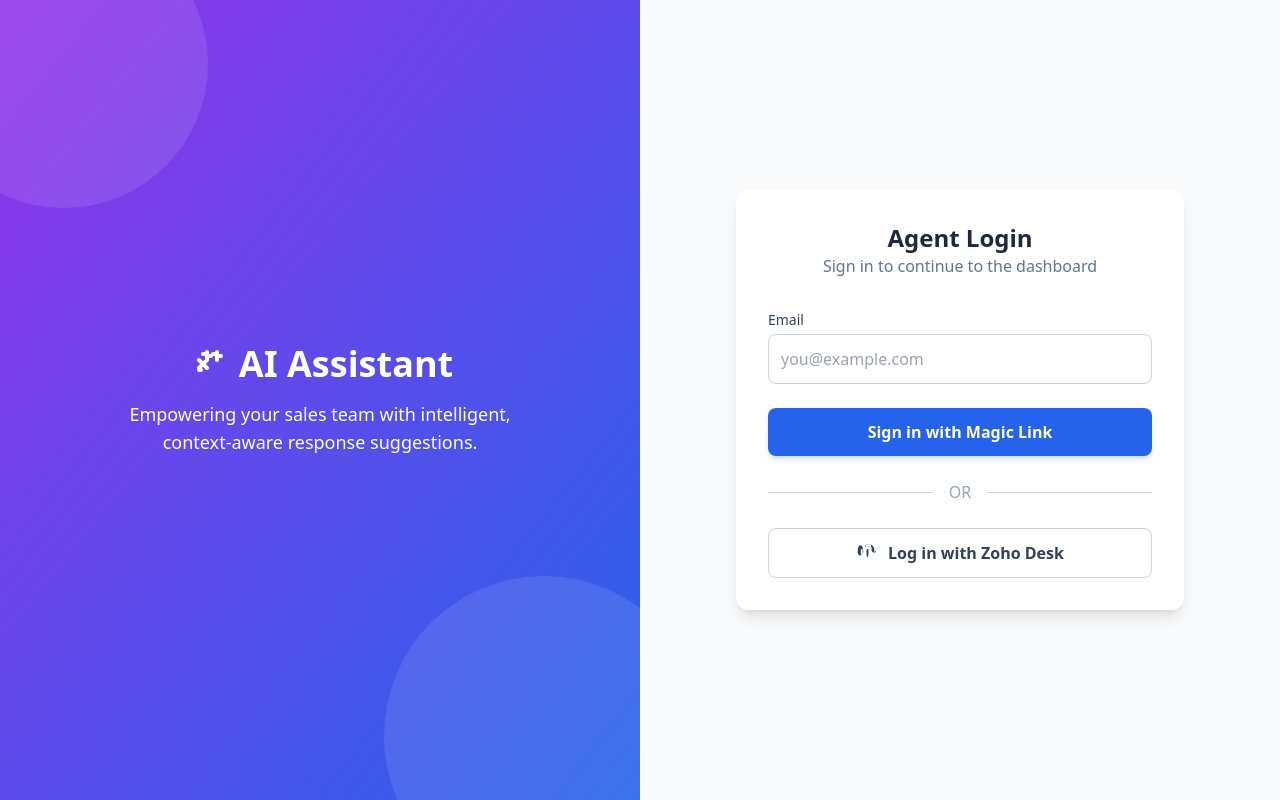
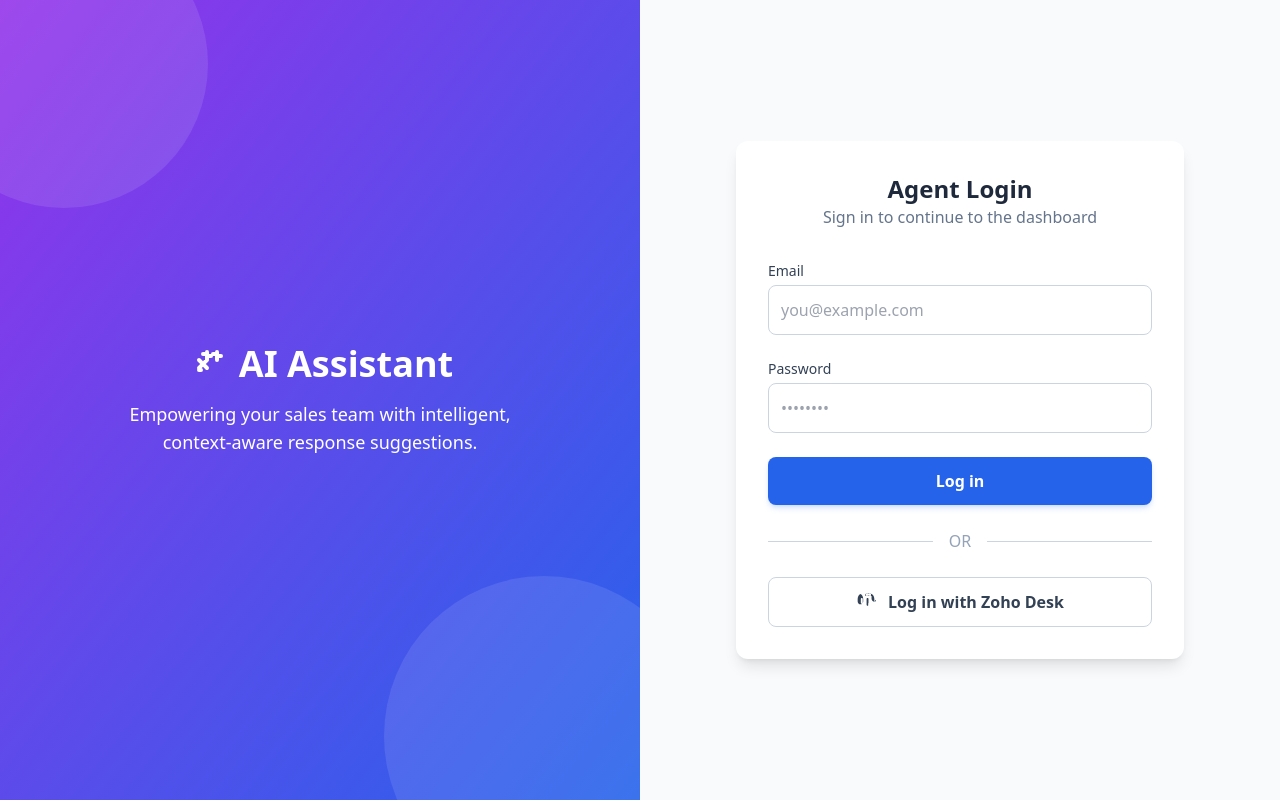
Before and after one commit to JG-Kiran/AIAssistant, a Next.js app: page /login in a window 1280 px wide. Built offline with nearby package versions, Linux system fonts and the light colour scheme; no server answers.

Commit message:
Reverted to password login

```diff
--- a/app/login/page.tsx
+++ b/app/login/page.tsx
@@ -18,7 +18,7 @@ const SparklesIcon = ({ className }: { className: string }) => (
 export default function LoginPage() {
   const [email, setEmail] = useState('');
   const [password, setPassword] = useState('');
-  const [message, setMessage] = useState('');
+  // const [message, setMessage] = useState('');
   const [error, setError] = useState('');
   const router = useRouter();
 
@@ -28,24 +28,24 @@ export default function LoginPage() {
     e.preventDefault();
     setError('');
 
-    const { error: signInError } = await supabase.auth.signInWithOtp({
+    // const { error: signInError } = await supabase.auth.signInWithOtp({
+    //   email,
+    //   options: {
+    //     emailRedirectTo: `${window.location.origin}/dashboard`,
+    //   },
+    // });
+
+    const { error: signInError } = await supabase.auth.signInWithPassword({
       email,
-      options: {
-        emailRedirectTo: `${window.location.origin}/dashboard`,
-      },
+      password,
     });
-
-    // const { error: signInError } = await supabase.auth.signInWithPassword({
-    //   email,
-    //   password,
-    // });
 
     if (signInError) {
       setError(signInError.message);
     } else {
-      setMessage('Check your email for the login link!');
-      // await initializeSession();
-      // router.push('/dashboard');
+      // setMessage('Check your email for the login link!');
+      await initializeSession();
+      router.push('/dashboard');
     }
   };
 
@@ -88,7 +88,7 @@ export default function LoginPage() {
                   required
                 />
              </div>
-             {/* <div>
+             <div>
                 <label htmlFor="agent-password" className="block text-sm font-medium text-slate-700 mb-1">Password</label>
                 <input
                   id="agent-password"
@@ -99,15 +99,15 @@ export default function LoginPage() {
                   className="border border-slate-300 p-3 w-full rounded-lg focus:ring-2 focus:ring-blue-500 focus:border-blue-500 transition"
                   required
                 />
-             </div> */}
+             </div>
             {error && (
               <p className="text-red-500 text-sm text-center">{error}</p>
             )}
-            {message && (
+            {/* {message && (
               <p className="text-green-500 text-sm text-center">{message}</p>
-            )}
+            )} */}
             <button type="submit" className="bg-blue-600 text-white p-3 w-full rounded-lg hover:bg-blue-700 transition font-semibold shadow-md shadow-blue-500/20">
-              Sign in with Magic Link
+              Log in
             </button>
           </form>
           <div className="my-6 flex items-center">
```
